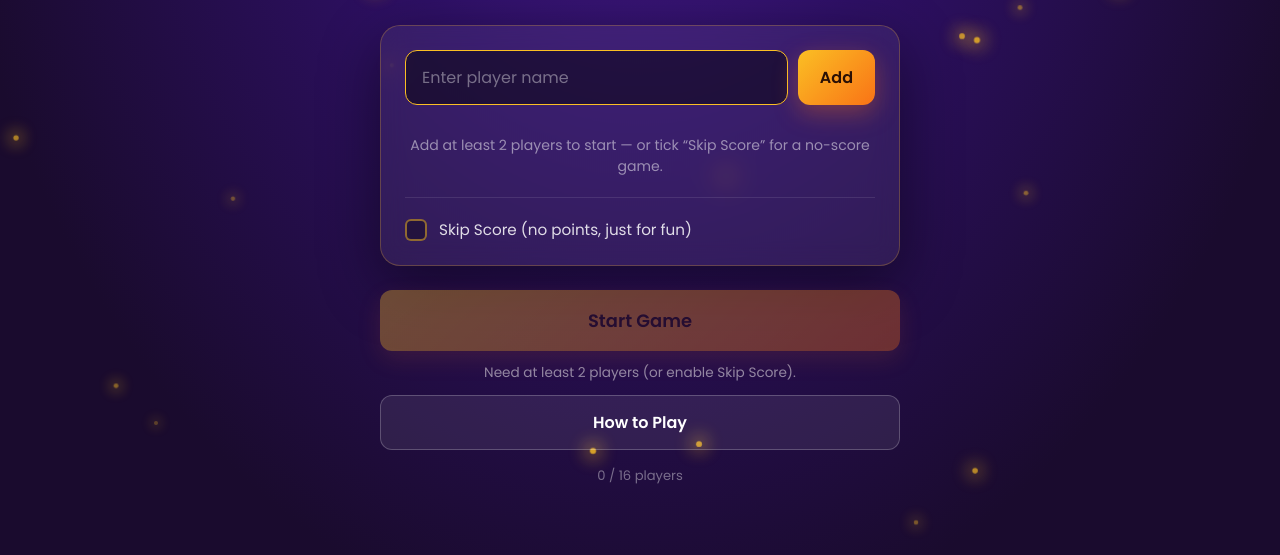
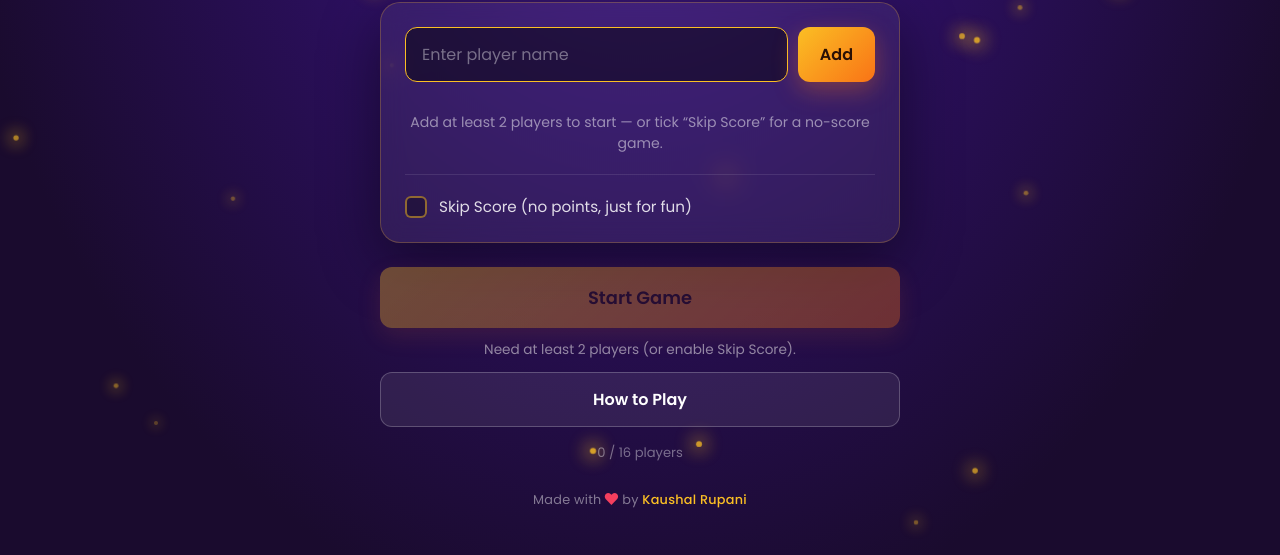
Before and after one commit to krupani/bollyflip, a plain HTML site: page index.html in a window 1280 px wide. Shown: the part 245-800 px from the top of the page. Drawn offline with Linux system fonts and the light colour scheme; a web font is replaced by a local one.

Commit message:
Adding author details

```diff
--- a/scripts/bollyflip.js
+++ b/scripts/bollyflip.js
@@ -329,6 +329,11 @@ function renderHome() {
     screen.append(el('p', { class: 'home-footer' },
         `${state.players.length} / ${MAX_PLAYERS} players`
     ));
+
+    const author = el('div', { class: 'home-author' });
+    author.innerHTML = '<br/>Made with <span class="heart">&hearts;</span> by '
+        + '<a href="https://linkedin.com/in/kushrupani" target="_blank" rel="noopener noreferrer">Kaushal Rupani</a>';
+    screen.append(author);
 
     app.append(screen);
 
--- a/styles/bollyflip.css
+++ b/styles/bollyflip.css
@@ -1224,3 +1224,42 @@ button {
         display: none;
     }
 }
+
+.home-author {
+    margin-top: 10px;
+    color: rgba(255, 255, 255, 0.45);
+    font-size: 0.8rem;
+    letter-spacing: 0.02em;
+    text-align: center;
+    z-index: 1;
+}
+
+.home-author a {
+    color: var(--gold);
+    font-weight: 500;
+    text-decoration: none;
+    transition: color 0.15s;
+}
+
+.home-author a:hover {
+    color: var(--gold-light);
+    text-decoration: underline;
+}
+
+.home-author .heart {
+    color: #f43f5e;
+    display: inline-block;
+    animation: heartbeat 1.4s ease-in-out infinite;
+}
+
+@keyframes heartbeat {
+
+    0%,
+    100% {
+        transform: scale(1);
+    }
+
+    50% {
+        transform: scale(1.22);
+    }
+}
```
